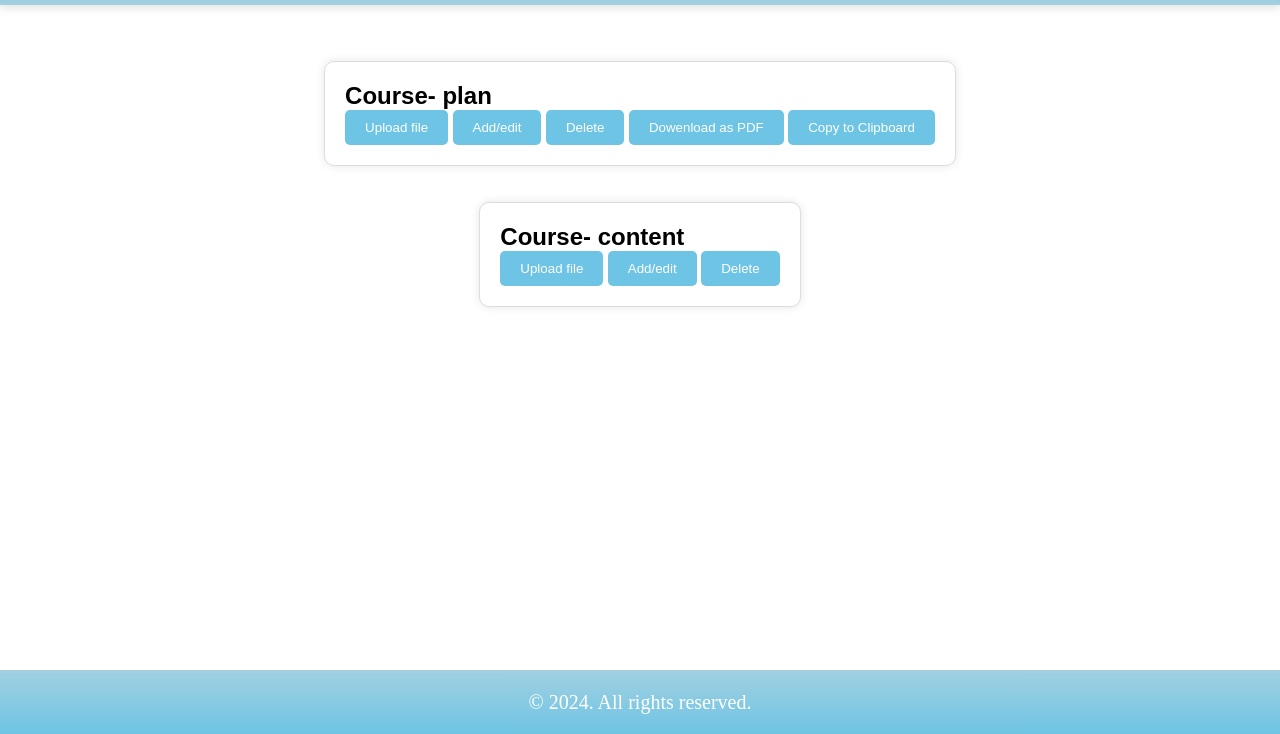
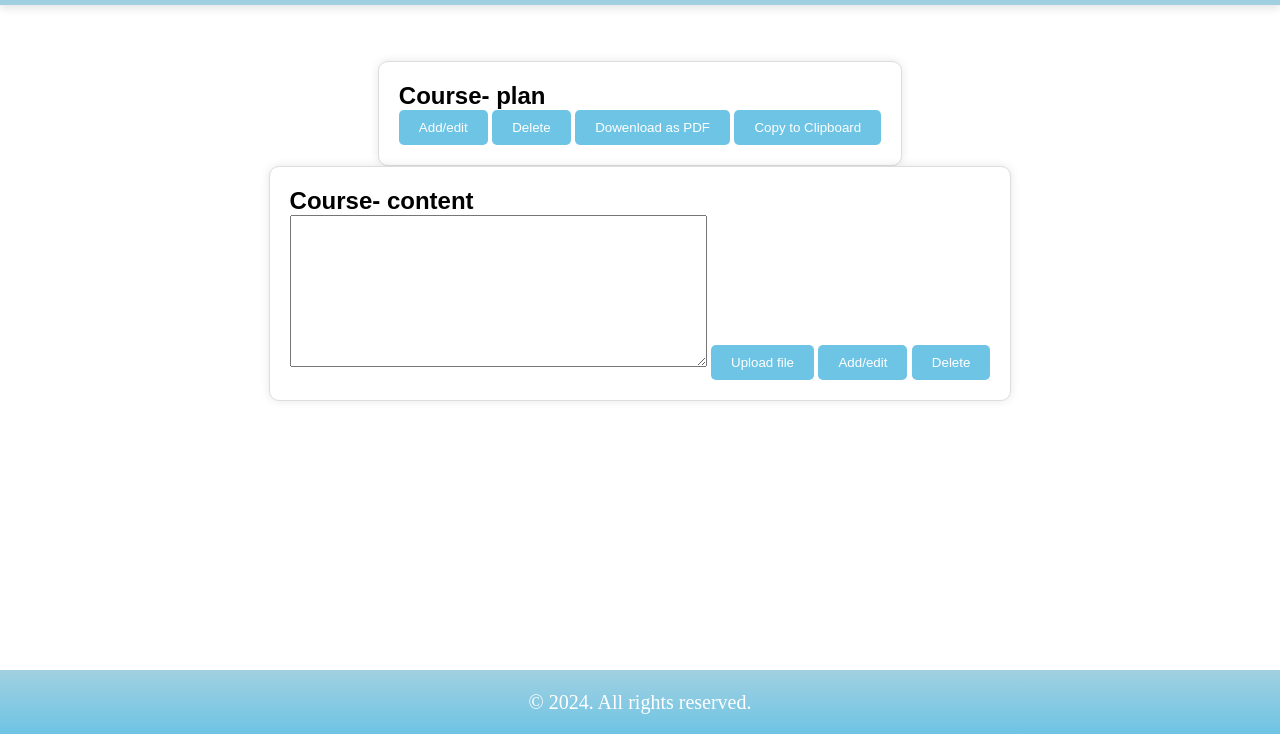
Before and after one commit to SkillWebDemo/CourseHelper, a website: page index.html in a window 1280 px wide. Shown: the part 66-800 px from the top of the page. Drawn offline with Linux system fonts and the light colour scheme.

Commit message:
frontend

```diff
--- a/index.html
+++ b/index.html
@@ -15,17 +15,15 @@
  <br> <br>
         <form id="Course- plan">
             <h1>Course- plan</h1>
-            <button id="Upload file">Upload file</button>
              <button id="Add/edit">Add/edit</button>
              <button id="Delete">Delete</button>
              <button id="Download as PDF">Dowenload as PDF</button>
              <button id="Copy to Clipboard">Copy to Clipboard</button>
 
           </form>
-          <br> <br>
-
-          <form id="Course- content">
+         <form id="Course- content">
             <h1>Course- content</h1>
+            <textarea id="instructions" name="instructions" rows="10" cols="50"></textarea>
              <button id="Upload file">Upload file</button>
              <button id="Add/edit">Add/edit</button>
              <button id="Delete">Delete</button>
```
